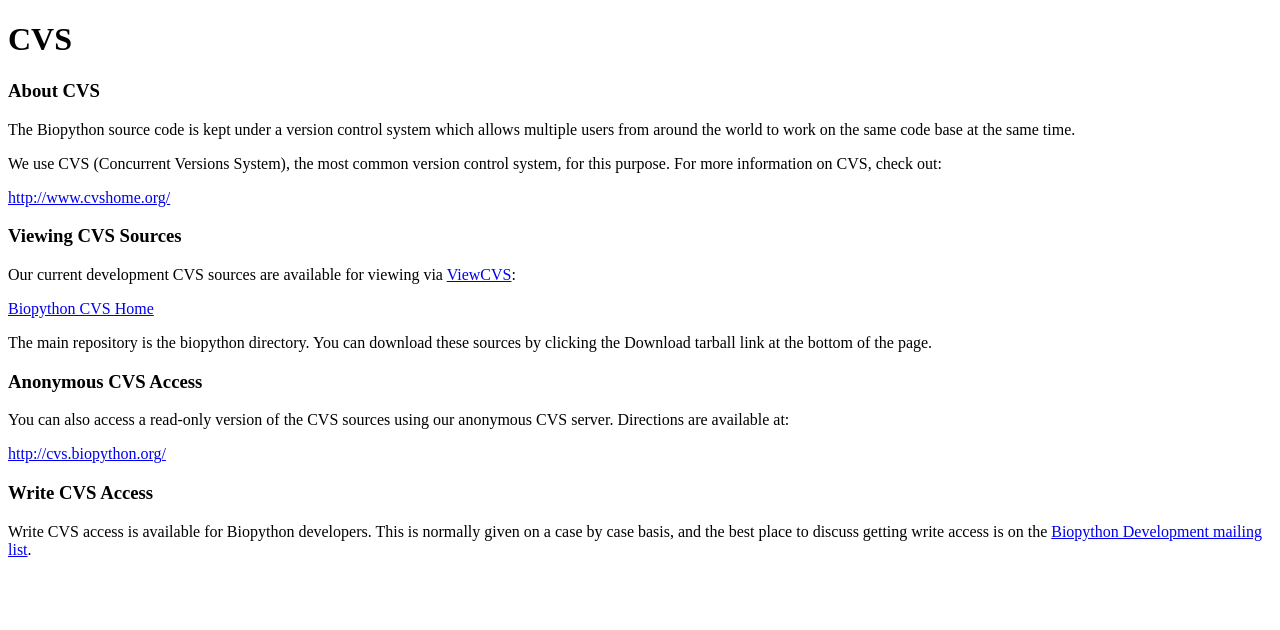
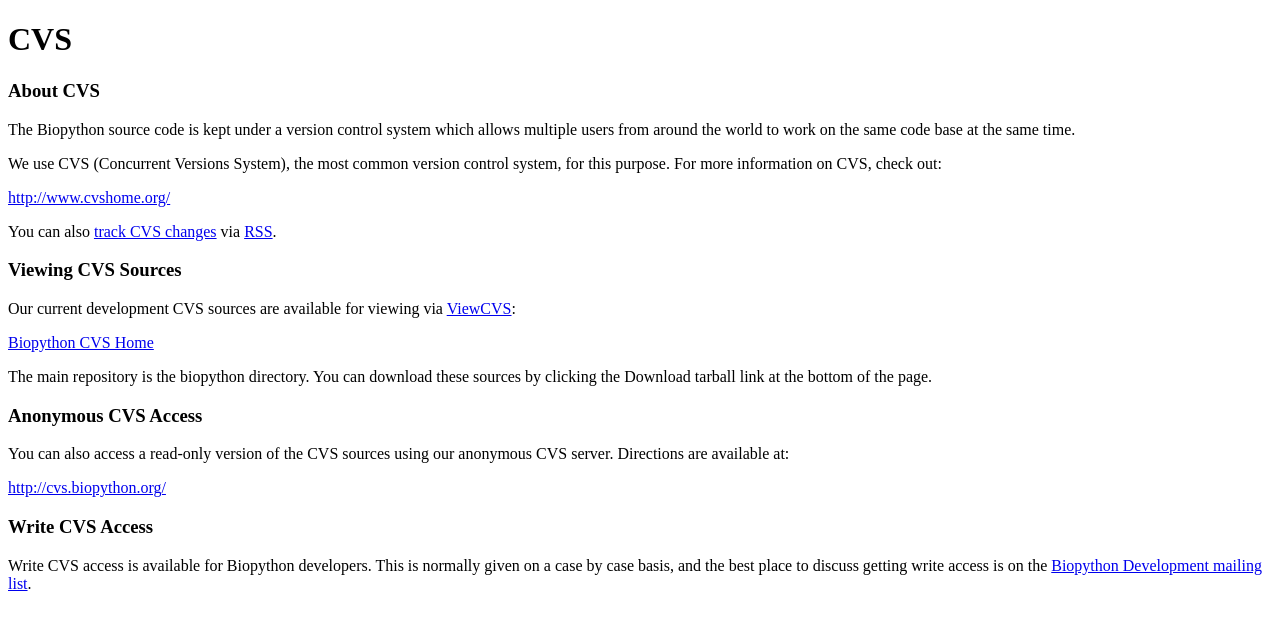
Before and after one commit to biopython/biopython.github.io, a Jekyll site: the page built from wiki/CVS.md, in a window 1280 px wide. Shown: the top 630 px of the page. Built offline with Jekyll 4.4.1, drawn with Linux system fonts in a browser that asks for light colours.

Commit message:
/* About CVS */

```diff
--- a/wiki/CVS.md
+++ b/wiki/CVS.md
@@ -14,6 +14,9 @@ We use CVS (Concurrent Versions System), the most common version control
 system, for this purpose. For more information on CVS, check out:
 
 [<http://www.cvshome.org/>](http://www.cvshome.org/)
+
+You can also [track CVS changes](Tracking_CVS_commits "wikilink") via
+[RSS](wp:RSS_(file_format) "wikilink").
 
 ### Viewing CVS Sources
 
```
Also changed, not shown: 1 other file.
